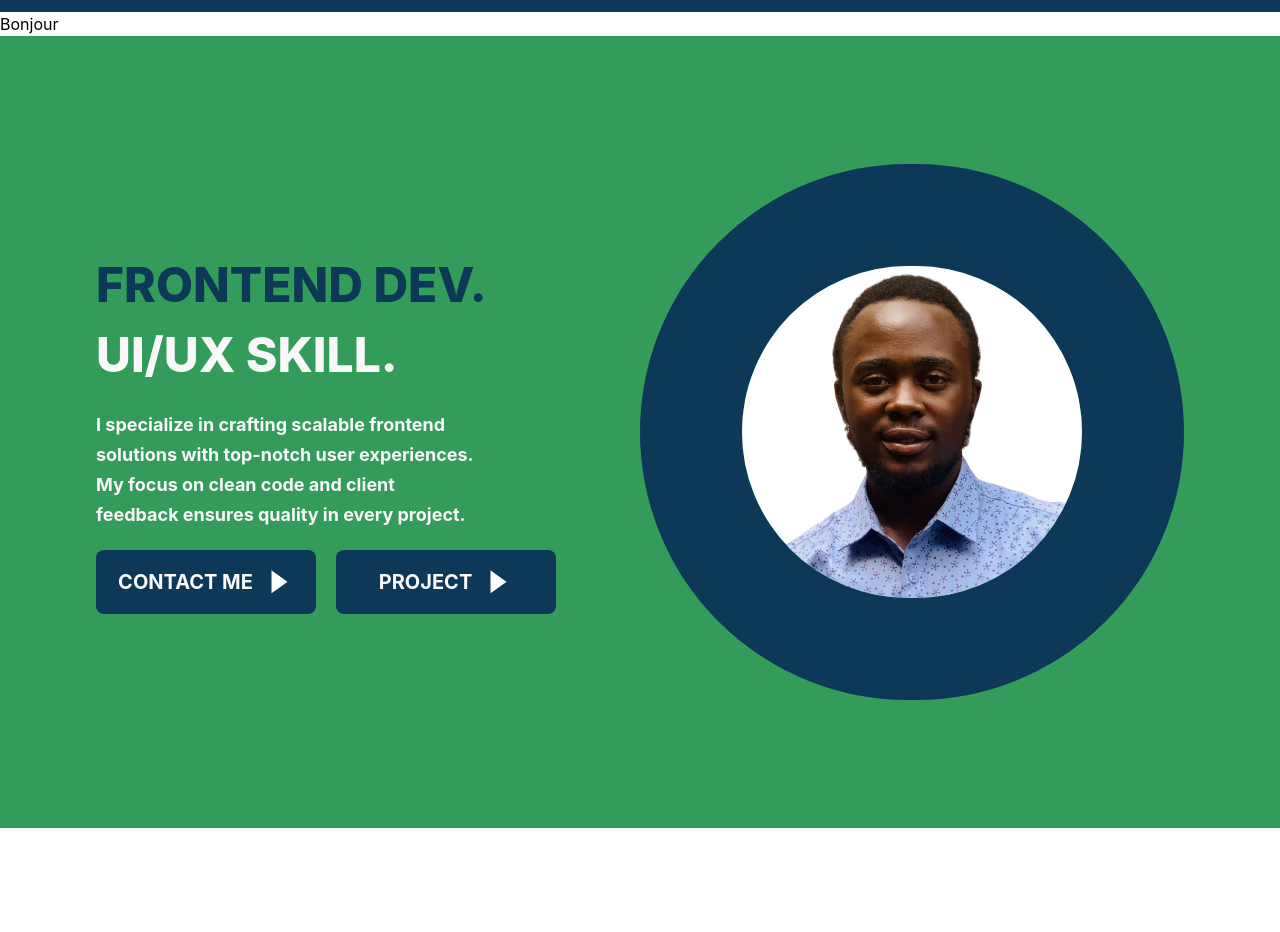
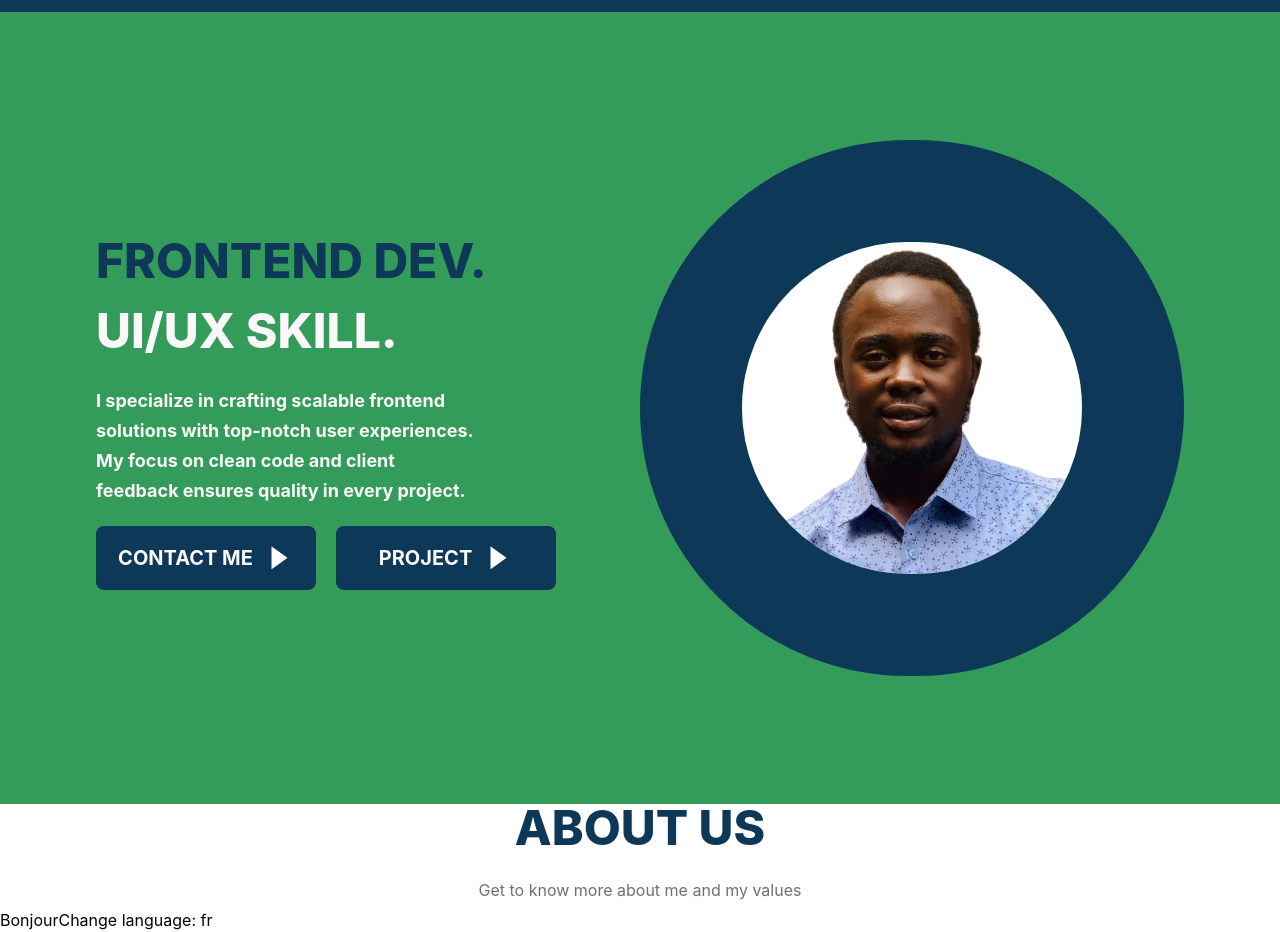
Before and after one commit to konnofuente/konnofuente, a React (Create React App) app: page / in a window 1280 px wide. Shown: the part 123-1055 px from the top of the page. Before the commit the page ends 951 px from the top, so only its background shows below. Built offline with nearby package versions, Linux system fonts and the light colour scheme; the HTML template or start-up script is replaced by a standard one.

Commit message:
refactor(app): #10 refractor header and landing

```diff
--- a/src/components/layout/Header/Header.tsx
+++ b/src/components/layout/Header/Header.tsx
@@ -1,4 +1,3 @@
-import { useIntl } from "react-intl";
 import konnoLogo from "../../../assets/logos/konnoFuente-logo-type-white.png";
 
 export interface INavItem {
@@ -7,7 +6,6 @@ export interface INavItem {
 }
 
 export default function Header() {
-  const { formatMessage } = useIntl();
   const navItems: INavItem[] = [
     { item: "HOME", route: "/" },
     { item: "ABOUT", route: "/about-us" },
@@ -36,7 +34,6 @@ export default function Header() {
           </div>
         </nav>
       </header>
-      <span>{formatMessage({ id: "bonjour" })}</span>
     </div>
   );
 }
--- a/src/pages/Landing.tsx
+++ b/src/pages/Landing.tsx
@@ -1,23 +1,24 @@
-// import { useState } from "react";
-// import TitleAndSubtitle from "../components/base/TitleAndSubtitle/TitleAndSubtitle";
-// import enMessages from "../lang/enMessages";
-// import frMessages from "../lang/frMessages";
-// import konnoImg from "../assets/images/konnoImg.jpg";
-// import ButtonWithIcon from "../components/base/buttons/ButtonWithIcon";
-// import ButtonWithoutIcon from "../components/base/buttons/ButtonWithoutIcon";
+import { useState } from "react";
+import TitleAndSubtitle from "../components/base/TitleAndSubtitle/TitleAndSubtitle";
+
+import { useIntl } from "react-intl";
 import Hero from "../features/hero/hero";
 
 function LandingPage() {
-  // const [activeLanguage, setActiveLanguage] = useState("fr");
+  const { formatMessage } = useIntl();
+
+  const [activeLanguage, setActiveLanguage] = useState("fr");
   // const messages = activeLanguage === "en" ? enMessages : frMessages;
 
   return (
     <div>
       <Hero />
-      {/* <TitleAndSubtitle
+      <TitleAndSubtitle
         title={"ABOUT US"}
         subtitle={"Get to know more about me and my values"}
       />
+      <span>{formatMessage({ id: "bonjour" })}</span>
+
       <button
         onClick={() =>
           setActiveLanguage((prev) => (prev === "fr" ? "en" : "fr"))
@@ -25,13 +26,6 @@ function LandingPage() {
       >
         {`Change language: ${activeLanguage}`}
       </button>
-        <img
-          src={konnoImg}
-          alt="Hero image"
-          className="w-340 h-340 rounded-full border-solid border-[102px] border-primaryNormal"
-        />
-        <ButtonWithIcon textButton="CONTACT ME"/>
-        <ButtonWithoutIcon textButton="CONTACT ME"/> */}
     </div>
   );
 }
```
